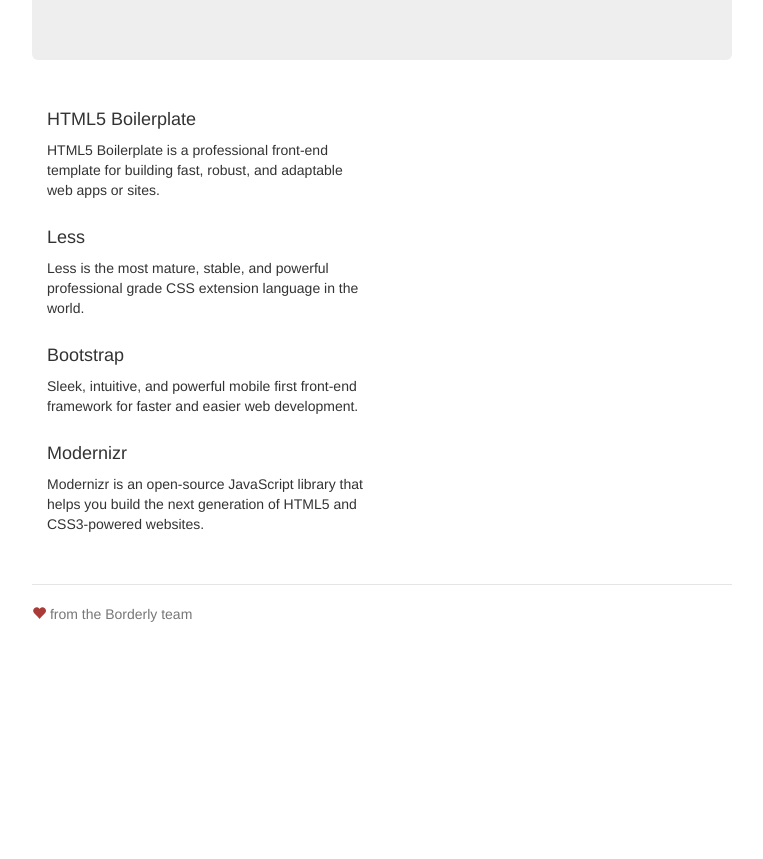
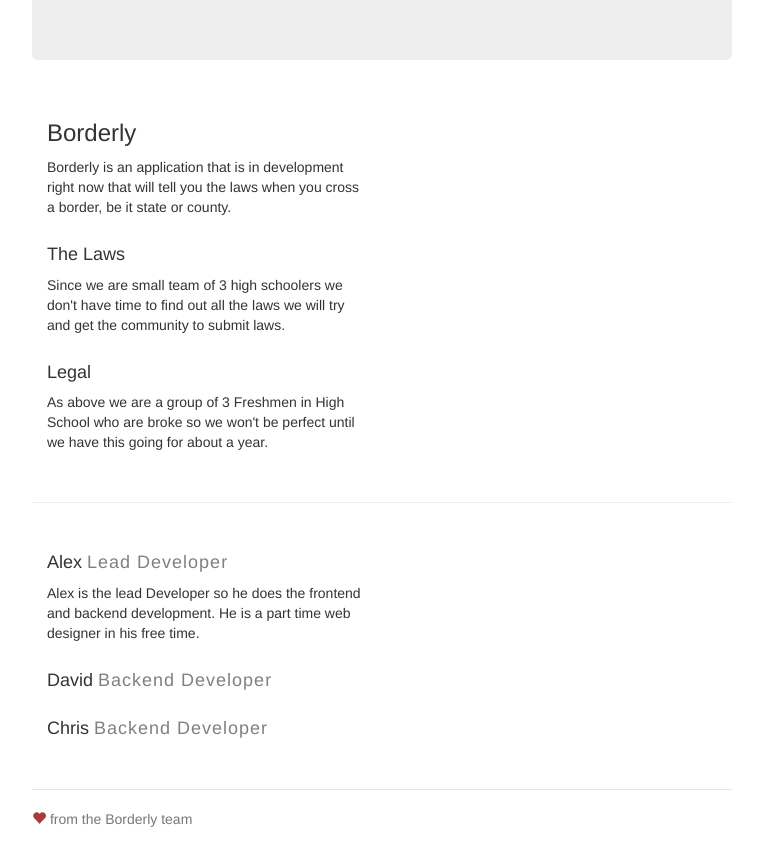
Before and after one commit to borderly/signs, a website: page app/index.html in a window 1280 px wide. Shown: the part 876-1735 px from the top of the page, without its empty margins (258-1021 px from the left). Before the commit the page ends 1530 px from the top, so only its background shows below. Drawn offline with nearby package versions, Linux system fonts and the light colour scheme; files that its build step writes are made by us from their sources.

Commit message:
add dev bios and such

```diff
--- a/app/index.html
+++ b/app/index.html
@@ -33,7 +33,7 @@
         <ul class="nav nav-pills pull-right">
           <li class="active"><a href="#">Home</a></li>
           <li><a href="#about">About</a></li>
-          <li><a href="#">Team</a></li>
+          <li><a href="#team">Team</a></li>
         </ul>
         <h3 class="text-muted"><img src="images/logo.png" alt="logo" height="36"> Borderly</h3>
       </div>
@@ -47,18 +47,28 @@
 
       <div class="row marketing" id="about">
         <div class="col-lg-6">
-          <h4>HTML5 Boilerplate</h4>
-          <p>HTML5 Boilerplate is a professional front-end template for building fast, robust, and adaptable web apps or sites.</p>
+          <h3>Borderly</h3>
+          <p>Borderly is an application that is in development right now that will tell you the laws when you cross a border, be it state or county.</p>
 
-          <h4>Less</h4>
-          <p>Less is the most mature, stable, and powerful professional grade CSS extension language in the world.</p>
+          <h4>The Laws</h4>
+          <p>Since we are small team of 3 high schoolers we don't have time to find out all the laws we will try and get the community to submit laws.</p>
 
-          <h4>Bootstrap</h4>
-          <p>Sleek, intuitive, and powerful mobile first front-end framework for faster and easier web development.</p>
+          <h4>Legal</h4>
+          <p>As above we are a group of 3 Freshmen in High School who are broke so we won't be perfect until we have this going for about a year.</p>
+        </div>
+      </div>
 
-          <h4>Modernizr</h4>
-          <p>Modernizr is an open-source JavaScript library that helps you build the next generation of HTML5 and CSS3-powered websites.</p>
+      <hr>
 
+      <div id="team" class="row marketing">
+        <div class="col-lg-6">
+          <h4>Alex <span class="desc">Lead Developer</span></h4>
+          <p>Alex is the lead Developer so he does the frontend and backend development. He is a part time web designer in his free time.</p>
+
+          <h4>David <span class="desc">Backend Developer</span></h4>
+          <p></p>
+
+          <h4>Chris <span class="desc">Backend Developer</span></h4>
         </div>
       </div>
 
--- a/app/styles/main.less
+++ b/app/styles/main.less
@@ -127,20 +127,15 @@
   }
 }
 
-.scrolltop {
-  width: 40px;
-  height: 40px;
-  position: fixed;
-  bottom: 50px;
-  right: 100px;
-  display: none;
-  text-indent: -9999px;
-  background: url('icon_top.png') no-repeat;
-  background-color: #000;
+.glyphicon-heart {
+  color: #a93c38;
 }
 
-.glyphicon-heart {
-  color: #a93c38;
+.desc  {
+  font-size: 18px;
+  font-weight: lighter;
+  letter-spacing: 1px;
+  color: lighten(#333, 30%);
 }
 
 /* Responsive: Portrait tablets and up */
--- a/gulpfile.js
+++ b/gulpfile.js
@@ -112,6 +112,12 @@
         .pipe(gulp.dest('app'));
 });
 
+gulp.task('deploy', ['build'], function () {
+    return gulp.src('dist')
+        .pipe($.subtree())
+        .pipe($.clean());
+});
+
 gulp.task('watch', ['connect', 'serve'], function () {
     var server = $.livereload();
 
--- a/package.json
+++ b/package.json
@@ -20,6 +20,7 @@
     "gulp-load-plugins": "^0.5.0",
     "gulp-size": "^0.3.0",
     "gulp-sourcemaps": "^1.1.5",
+    "gulp-subtree": "^0.1.0",
     "gulp-uglify": "^0.2.1",
     "gulp-useref": "^0.4.2",
     "jshint-stylish": "^0.2.0",
```
Also changed, not shown: 1 other file.
